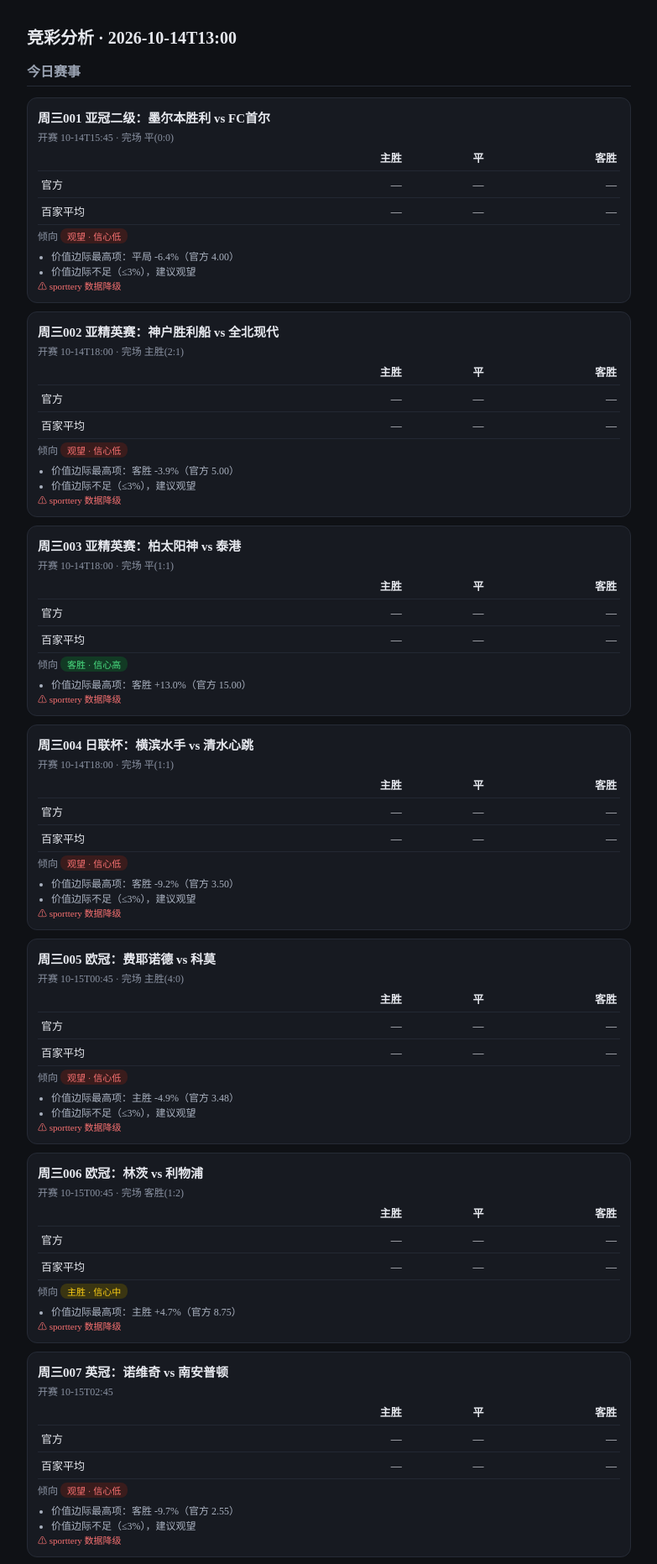
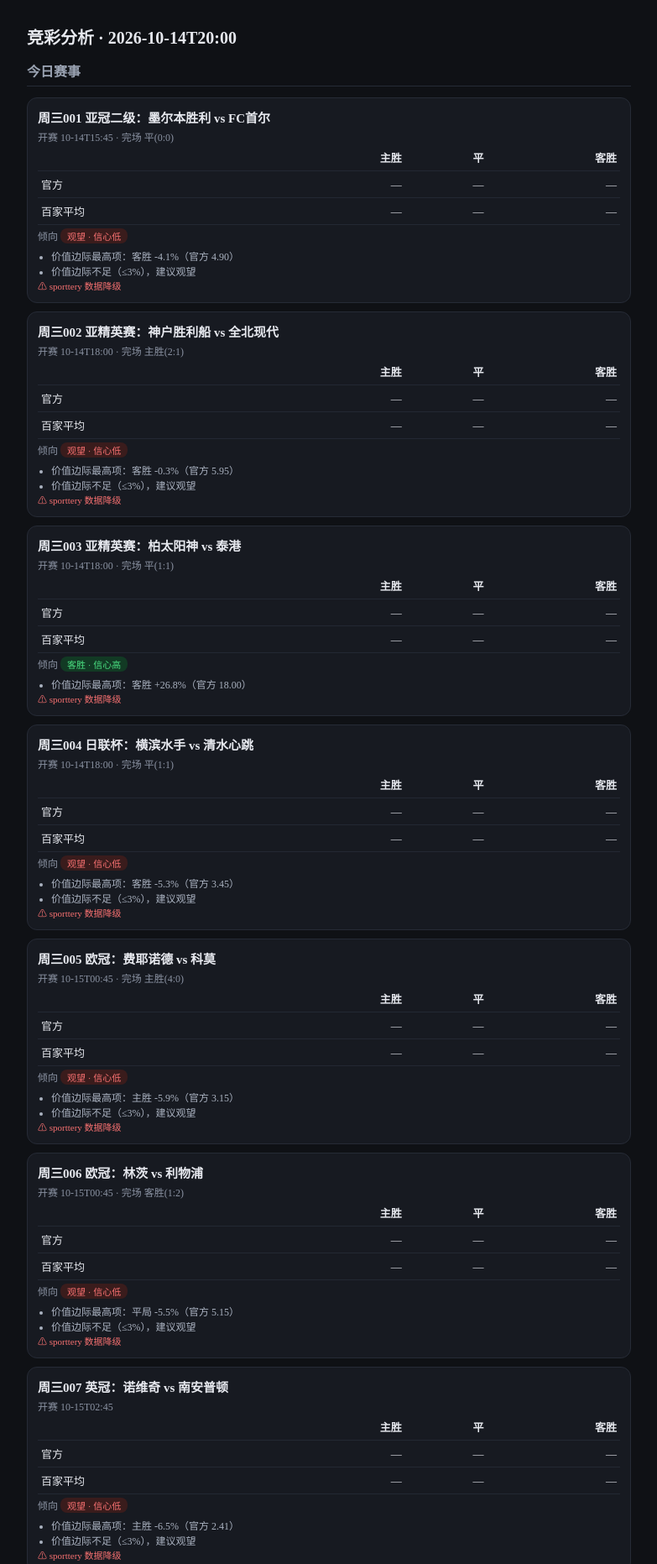
Before and after one commit to funlovesky/jingcai-report, a plain HTML site: page index.html in a window 1280 px wide. Shown: the top 1863 px of the page at 84% size, without its empty margins (248-1031 px from the left). Drawn offline with Linux system fonts and the light colour scheme.

Commit message:
report 2026-10-14

```diff
--- a/index.html
+++ b/index.html
@@ -29,7 +29,7 @@ td:first-child, th:first-child { text-align:left; }
 </head>
 <body>
 <div class="wrap">
-<h1>竞彩分析 · 2026-10-14T13:00</h1>
+<h1>竞彩分析 · 2026-10-14T20:00</h1>
 
 <h2>今日赛事</h2>
 
@@ -57,7 +57,7 @@ td:first-child, th:first-child { text-align:left; }
       观望 · 信心低</span>
   </div>
   <ul class="reasons">
-    <li>价值边际最高项：平局 -6.4%（官方 4.00）</li><li>价值边际不足（≤3%），建议观望</li>
+    <li>价值边际最高项：客胜 -4.1%（官方 4.90）</li><li>价值边际不足（≤3%），建议观望</li>
   </ul>
 
 
@@ -89,7 +89,7 @@ td:first-child, th:first-child { text-align:left; }
       观望 · 信心低</span>
   </div>
   <ul class="reasons">
-    <li>价值边际最高项：客胜 -3.9%（官方 5.00）</li><li>价值边际不足（≤3%），建议观望</li>
+    <li>价值边际最高项：客胜 -0.3%（官方 5.95）</li><li>价值边际不足（≤3%），建议观望</li>
   </ul>
 
 
@@ -121,7 +121,7 @@ td:first-child, th:first-child { text-align:left; }
       客胜 · 信心高</span>
   </div>
   <ul class="reasons">
-    <li>价值边际最高项：客胜 +13.0%（官方 15.00）</li>
+    <li>价值边际最高项：客胜 +26.8%（官方 18.00）</li>
   </ul>
 
 
@@ -153,7 +153,7 @@ td:first-child, th:first-child { text-align:left; }
       观望 · 信心低</span>
   </div>
   <ul class="reasons">
-    <li>价值边际最高项：客胜 -9.2%（官方 3.50）</li><li>价值边际不足（≤3%），建议观望</li>
+    <li>价值边际最高项：客胜 -5.3%（官方 3.45）</li><li>价值边际不足（≤3%），建议观望</li>
   </ul>
 
 
@@ -185,7 +185,7 @@ td:first-child, th:first-child { text-align:left; }
       观望 · 信心低</span>
   </div>
   <ul class="reasons">
-    <li>价值边际最高项：主胜 -4.9%（官方 3.48）</li><li>价值边际不足（≤3%），建议观望</li>
+    <li>价值边际最高项：主胜 -5.9%（官方 3.15）</li><li>价值边际不足（≤3%），建议观望</li>
   </ul>
 
 
@@ -213,11 +213,11 @@ td:first-child, th:first-child { text-align:left; }
 
 
   <div class="meta">倾向
-    <span class="tag t-mid">
-      主胜 · 信心中</span>
+    <span class="tag t-low">
+      观望 · 信心低</span>
   </div>
   <ul class="reasons">
-    <li>价值边际最高项：主胜 +4.7%（官方 8.75）</li>
+    <li>价值边际最高项：平局 -5.5%（官方 5.15）</li><li>价值边际不足（≤3%），建议观望</li>
   </ul>
 
 
@@ -249,7 +249,7 @@ td:first-child, th:first-child { text-align:left; }
       观望 · 信心低</span>
   </div>
   <ul class="reasons">
-    <li>价值边际最高项：客胜 -9.7%（官方 2.55）</li><li>价值边际不足（≤3%），建议观望</li>
+    <li>价值边际最高项：主胜 -6.5%（官方 2.41）</li><li>价值边际不足（≤3%），建议观望</li>
   </ul>
 
 
@@ -281,7 +281,7 @@ td:first-child, th:first-child { text-align:left; }
       观望 · 信心低</span>
   </div>
   <ul class="reasons">
-    <li>价值边际最高项：平局 -4.5%（官方 3.95）</li><li>价值边际不足（≤3%），建议观望</li>
+    <li>价值边际最高项：平局 -4.2%（官方 3.95）</li><li>价值边际不足（≤3%），建议观望</li>
   </ul>
 
 
@@ -313,7 +313,7 @@ td:first-child, th:first-child { text-align:left; }
       观望 · 信心低</span>
   </div>
   <ul class="reasons">
-    <li>价值边际最高项：主胜 -6.3%（官方 3.02）</li><li>价值边际不足（≤3%），建议观望</li>
+    <li>价值边际最高项：平局 -9.0%（官方 3.80）</li><li>价值边际不足（≤3%），建议观望</li>
   </ul>
 
 
@@ -345,7 +345,7 @@ td:first-child, th:first-child { text-align:left; }
       观望 · 信心低</span>
   </div>
   <ul class="reasons">
-    <li>价值边际最高项：客胜 -6.7%（官方 3.36）</li><li>价值边际不足（≤3%），建议观望</li>
+    <li>价值边际最高项：客胜 -2.6%（官方 3.50）</li><li>价值边际不足（≤3%），建议观望</li>
   </ul>
 
 
@@ -377,7 +377,7 @@ td:first-child, th:first-child { text-align:left; }
       观望 · 信心低</span>
   </div>
   <ul class="reasons">
-    <li>价值边际最高项：客胜 -9.6%（官方 2.94）</li><li>价值边际不足（≤3%），建议观望</li>
+    <li>价值边际最高项：客胜 -8.1%（官方 3.13）</li><li>价值边际不足（≤3%），建议观望</li>
   </ul>
 
 
@@ -409,7 +409,7 @@ td:first-child, th:first-child { text-align:left; }
       观望 · 信心低</span>
   </div>
   <ul class="reasons">
-    <li>价值边际最高项：平局 -8.7%（官方 4.00）</li><li>价值边际不足（≤3%），建议观望</li>
+    <li>价值边际最高项：客胜 -1.4%（官方 4.95）</li><li>价值边际不足（≤3%），建议观望</li>
   </ul>
 
 
@@ -441,7 +441,7 @@ td:first-child, th:first-child { text-align:left; }
       观望 · 信心低</span>
   </div>
   <ul class="reasons">
-    <li>价值边际最高项：客胜 -8.3%（官方 2.60）</li><li>价值边际不足（≤3%），建议观望</li>
+    <li>价值边际最高项：主胜 -6.8%（官方 2.75）</li><li>价值边际不足（≤3%），建议观望</li>
   </ul>
 
 
@@ -473,7 +473,7 @@ td:first-child, th:first-child { text-align:left; }
       观望 · 信心低</span>
   </div>
   <ul class="reasons">
-    <li>价值边际最高项：平局 -8.9%（官方 3.68）</li><li>价值边际不足（≤3%），建议观望</li>
+    <li>价值边际最高项：客胜 -8.3%（官方 2.88）</li><li>价值边际不足（≤3%），建议观望</li>
   </ul>
 
 
@@ -495,7 +495,7 @@ td:first-child, th:first-child { text-align:left; }
         0（最长红 0 / 最长黑 0）</td></tr>
   </table>
 </div>
-<p class="meta">仅供数据分析参考，理性投注。生成时间 2026-10-14T13:00:14</p>
+<p class="meta">仅供数据分析参考，理性投注。生成时间 2026-10-14T20:00:28</p>
 </div>
 </body>
 </html>
```
